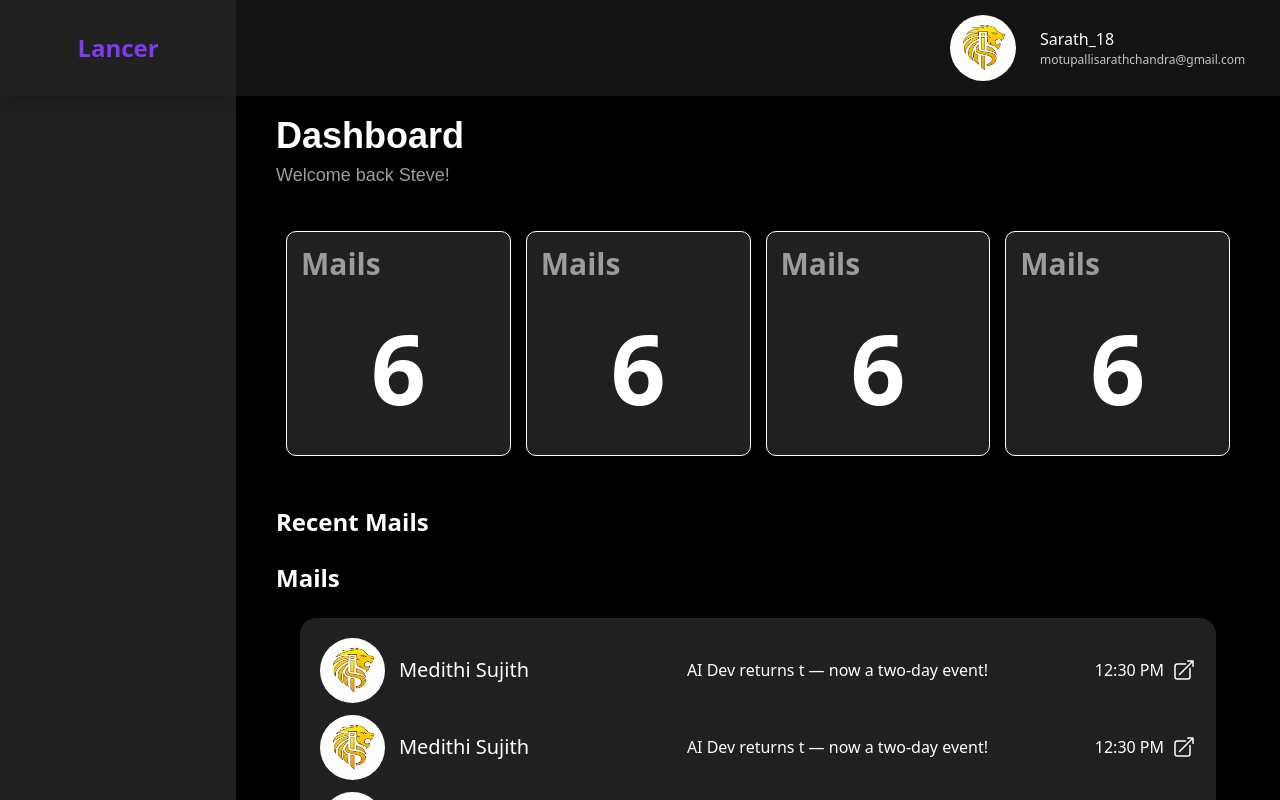
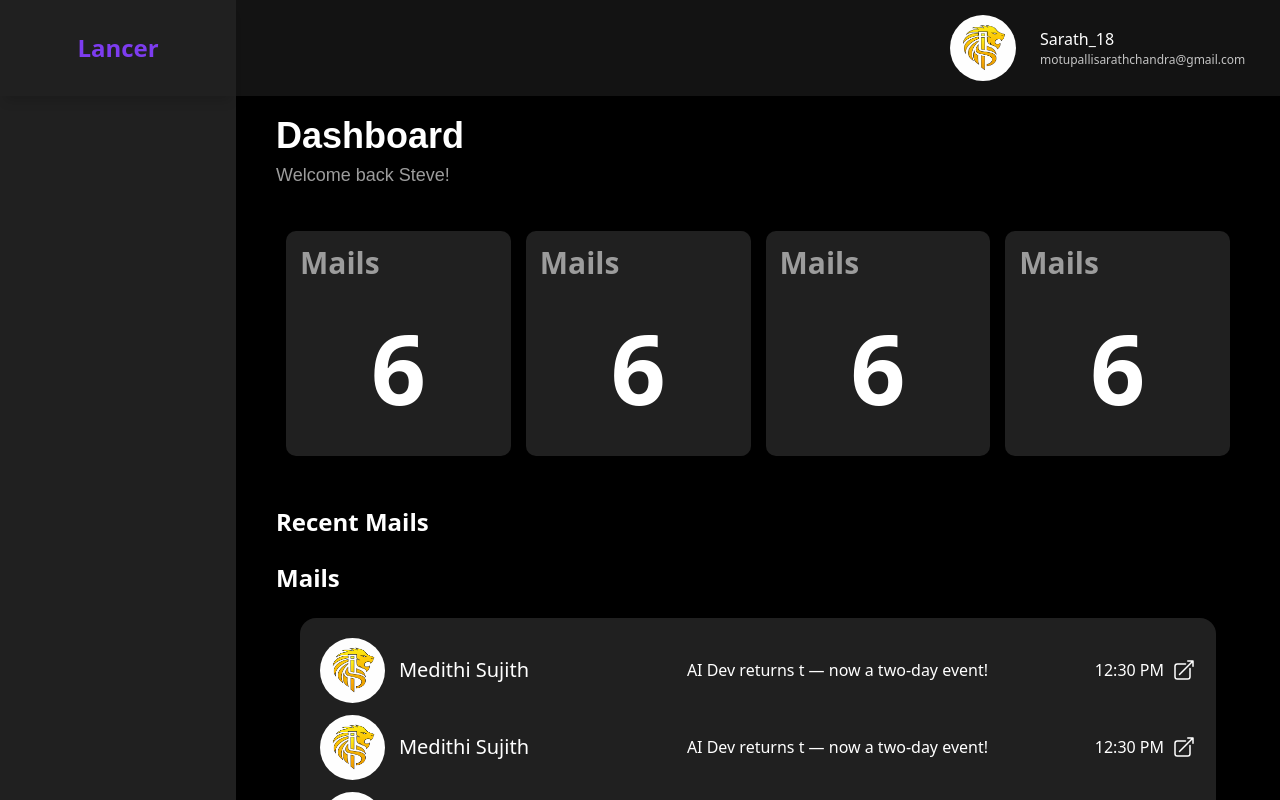
Before and after one commit to SarathM254/Lancer, a React (Vite) app: page / in a window 1280 px wide. Built offline with nearby package versions, Linux system fonts and the light colour scheme.

Commit message:
second flow added

```diff
--- a/src/components/Card.jsx
+++ b/src/components/Card.jsx
@@ -3,8 +3,8 @@ import React from 'react'
 const Card = () => {
   return (
     <div>
-      <div className=" border rounded-[10px] max-h-66 flex-1 flex flex-col justify-center
-            shadow-md hover:shadow-xl transition-shadow duration-300 bg-[#8080803F] aspect-square">
+      <div className="rounded-[10px] max-h-66 flex-1 flex flex-col justify-center
+            shadow-md bg-[#8080803F] aspect-square">
         <div className="ml-3.5 mt-3.5 text-3xl text-[#9C9C9C] font-bold">
           Mails
         </div>
--- a/src/components/Flow.jsx
+++ b/src/components/Flow.jsx
@@ -13,8 +13,8 @@ const Flow = () => {
                     Description={item.description}
                 />
             ))}
-            <div className="absolute flow-light left-4 top-10 bottom-10 w-2 rounded-2xl"></div>
-
+            <div className="absolute flow-light left-4 top-10 bottom-[82%] w-2 z-5 rounded-2xl"></div>
+            <div className="absolute bg-[#585858] left-4 top-10 bottom-10 w-2 z-0 rounded-2xl"></div>
         </div>
     )
 }
```
